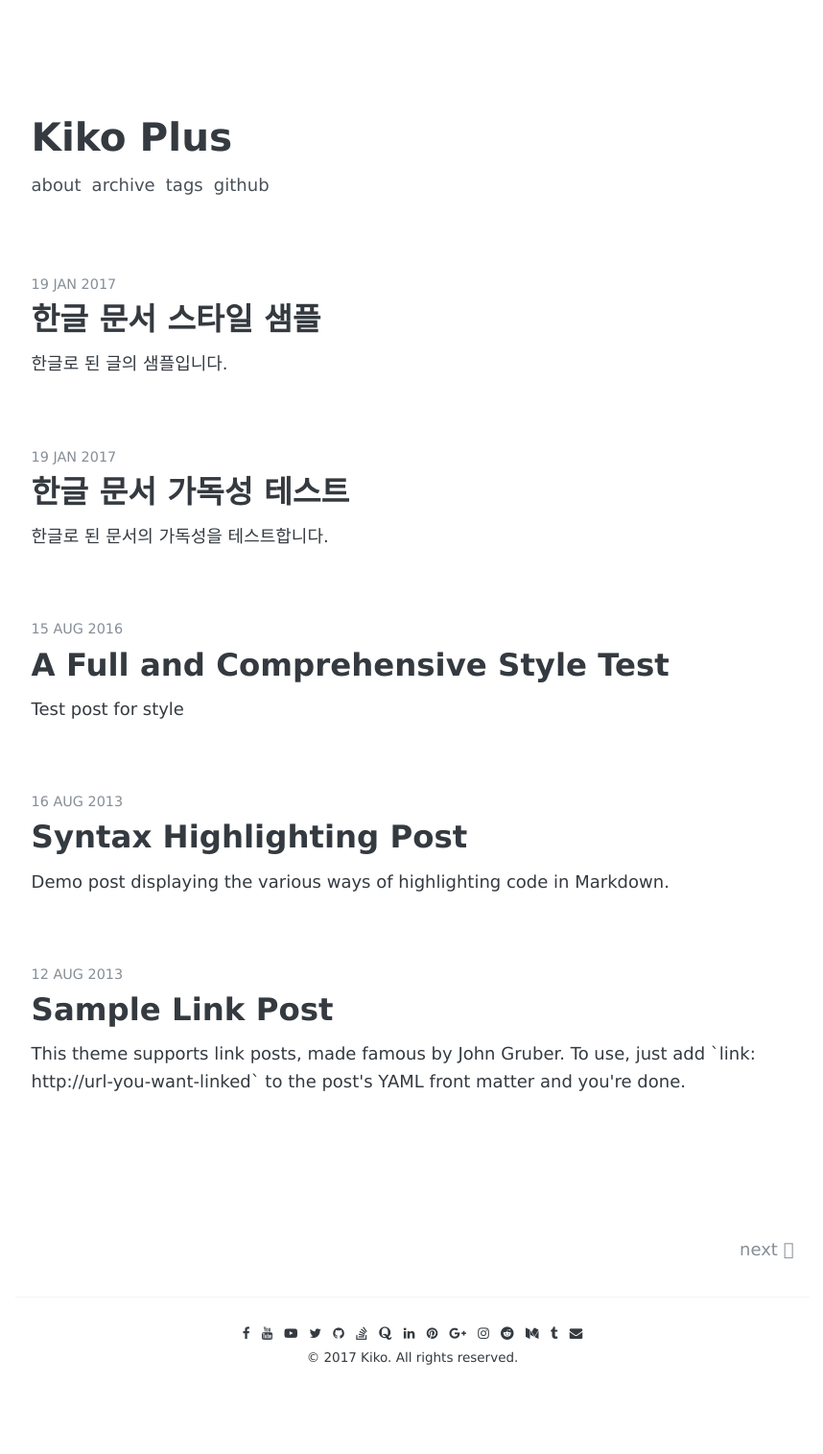
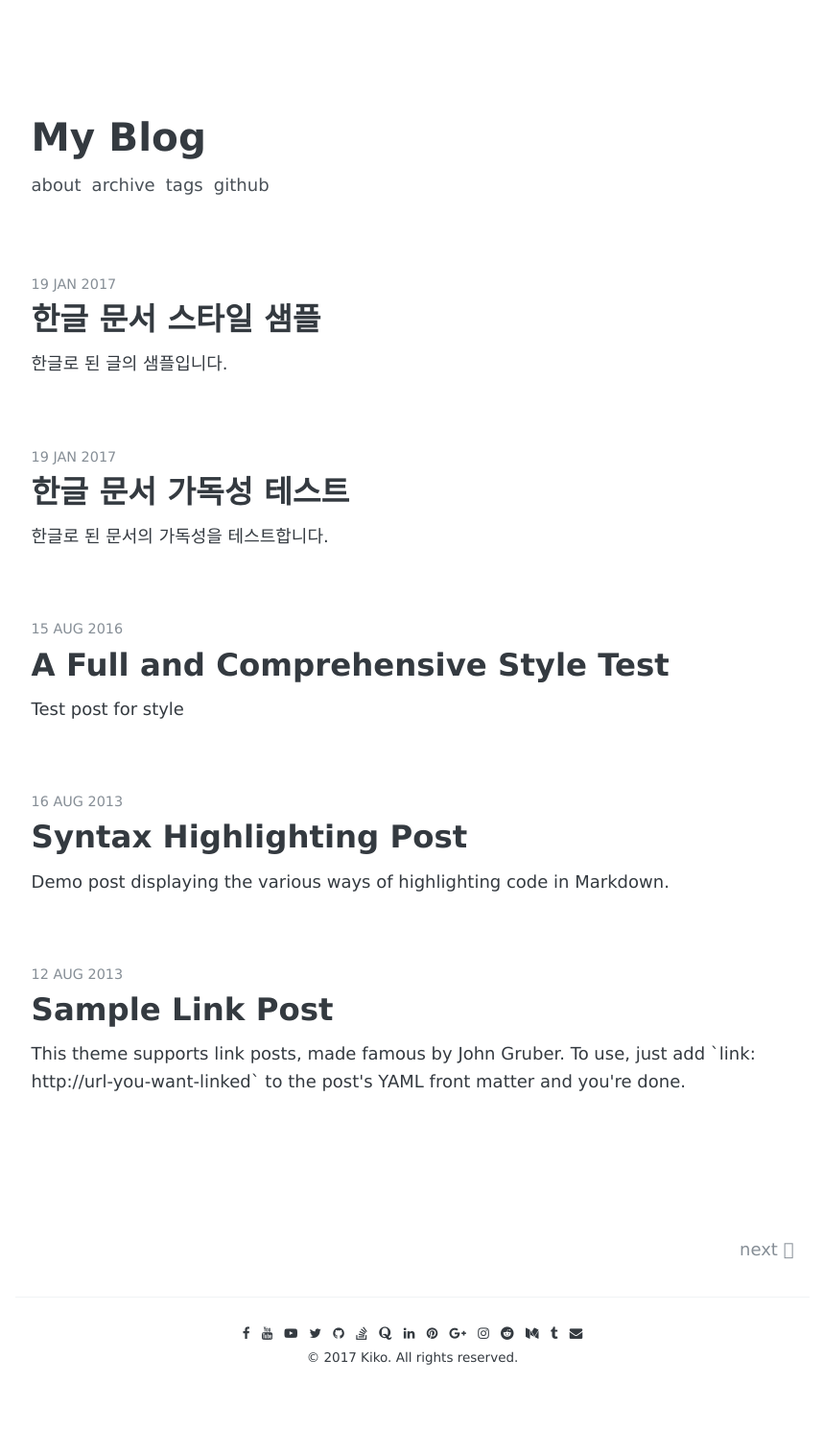
Before and after one commit to Passionzq/Passionzq.github.io, a Jekyll site: the page built from index.html, in a window 1280 px wide. Shown: the whole page at 96% size, without its empty margins (210-1068 px from the left). Built offline with Jekyll 4.4.1, drawn with Linux system fonts in a browser that asks for light colours; some web fonts are replaced; the list of posts is cut into pages by our own code.

Commit message:
Update _config.yml

```diff
--- a/_config.yml
+++ b/_config.yml
@@ -3,7 +3,7 @@
 # # # # # # # # # # # # #
 
 # Basic
-name:               "Kiko Plus"
+name:               "My Blog"
 
 author:
   facebook:         your-id
```
